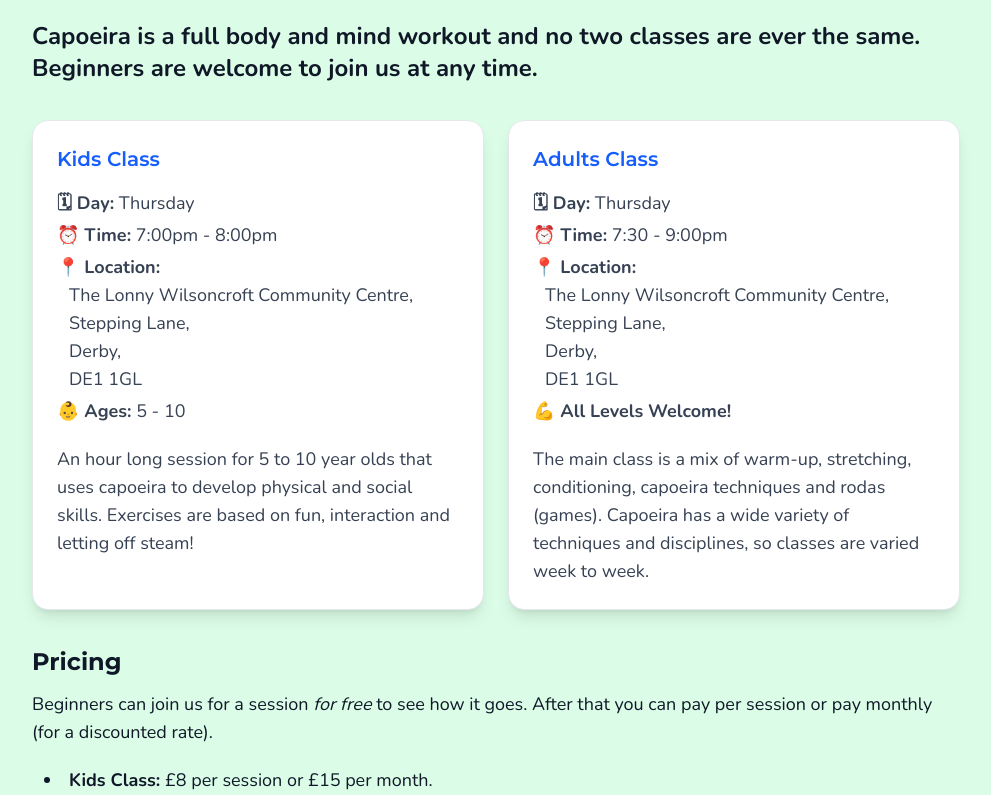
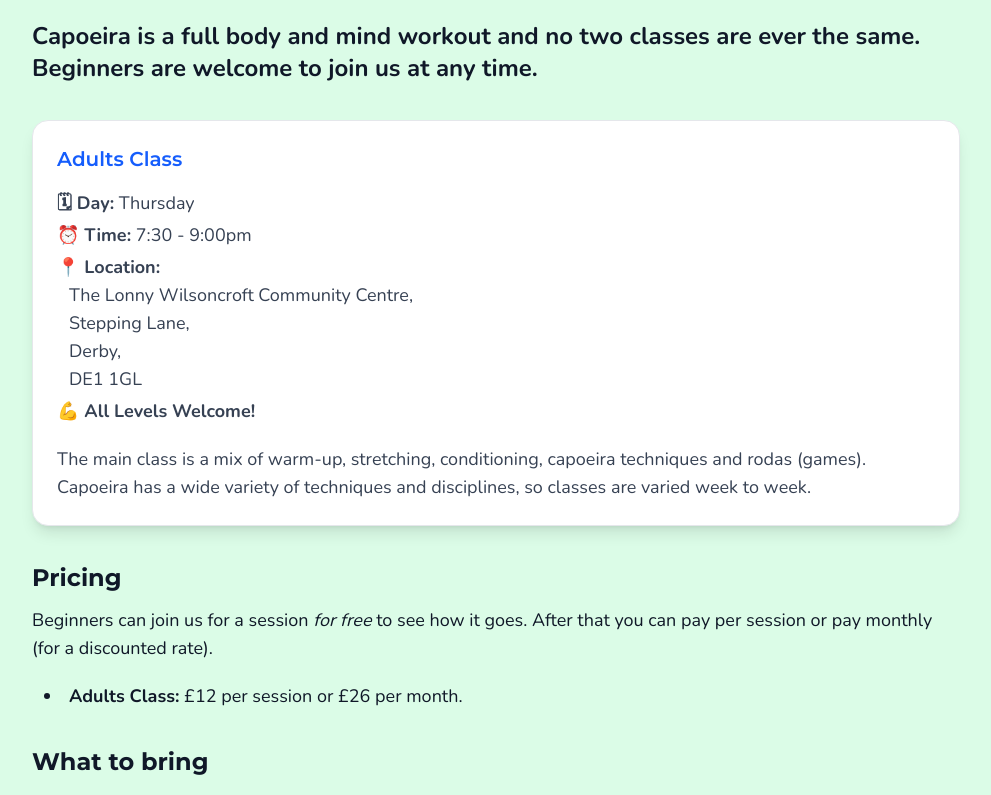
Before and after one commit to magpys/capoeira-derby, a Next.js app: page /classes in a window 1280 px wide. Shown: the part 500-1295 px from the top of the page, without its empty margins (144-1135 px from the left). Built offline with nearby package versions, Linux system fonts and the light colour scheme.

Commit message:
remove kids class bits

```diff
--- a/src/app/classes/page.tsx
+++ b/src/app/classes/page.tsx
@@ -12,38 +12,7 @@ export default function ClassesPage() {
           Capoeira is a full body and mind workout and no two classes are ever
           the same. Beginners are welcome to join us at any time.
         </p>
-        <div className="grid grid-cols-1 md:grid-cols-2 gap-6">
-          <div className="bg-white shadow-lg rounded-2xl p-6 border border-gray-200">
-            <h3 className="text-xl font-semibold text-blue-600">Kids Class</h3>
-            <div className={"flex flex-col gap-1 mt-2"}>
-              <p className="text-gray-700 mt-2">
-                <strong>🗓 Day:</strong> Thursday
-              </p>
-              <p className="text-gray-700">
-                <strong>⏰ Time:</strong> 7:00pm - 8:00pm
-              </p>
-              <div className="text-gray-700">
-                <strong>📍 Location:</strong>
-                <p className="pl-3">
-                  The Lonny Wilsoncroft Community Centre,
-                  <br />
-                  Stepping Lane,
-                  <br />
-                  Derby, <br />
-                  DE1 1GL
-                </p>
-              </div>
-              <p className="text-gray-700">
-                <strong>👶 Ages:</strong> 5 - 10
-              </p>
-            </div>
-            <p className="text-gray-700 mt-5">
-              An hour long session for 5 to 10 year olds that uses capoeira to
-              develop physical and social skills. Exercises are based on fun,
-              interaction and letting off steam!
-            </p>
-          </div>
-
+        <div className="grid grid-cols-1 gap-6">
           <div className="bg-white shadow-lg rounded-2xl p-6 border border-gray-200">
             <h3 className="text-xl font-semibold text-blue-600">
               Adults Class
@@ -85,9 +54,6 @@ export default function ClassesPage() {
         </p>
         <ul className="mt-2 pl-3 list-disc list-inside">
           <li>
-            <strong>Kids Class:</strong> £8 per session or £15 per month.
-          </li>
-          <li>
             <strong>Adults Class:</strong> £12 per session or £26 per month.
           </li>
         </ul>
--- a/src/app/faqs/page.tsx
+++ b/src/app/faqs/page.tsx
@@ -1,5 +1,4 @@
 import TitleBanner from "@/components/TitleBanner";
-import StyledLink from "@/components/StyledLink";
 
 export default function CanIDoCapoeiraPage() {
   return (
@@ -71,13 +70,6 @@ export default function CanIDoCapoeiraPage() {
           feet are best, but if you want to wear trainers the best are low
           profile close fitting shoes.
         </p>
-        <p className={"font-bold text-xl italic"}>And children?</p>
-        <p>
-          Children develop at vastly different rates so the age range for our
-          classes is only a guide. Please see our{" "}
-          <StyledLink href={"/classes"}>classes page</StyledLink> for more
-          information.
-        </p>
         <p className={"font-bold text-xl italic"}>Are you qualified?</p>
         <p>
           Yes. Dan (the main instructor) has a first aid qualification, a basic
--- a/src/app/page.tsx
+++ b/src/app/page.tsx
@@ -28,8 +28,7 @@ export default function Home() {
             Capoeira is more than just a martial art—it’s a blend of movement,
             music, and community. Whether you want to improve your fitness,
             learn acrobatics, or connect with Brazilian culture, our group
-            welcomes all levels, kids and adults. Come train, play, and grow
-            with us!
+            welcomes all levels. Come train, play, and grow with us!
           </p>
           <p>
             <StyledLink href={"/classes"}>Join a class today!</StyledLink>
```
